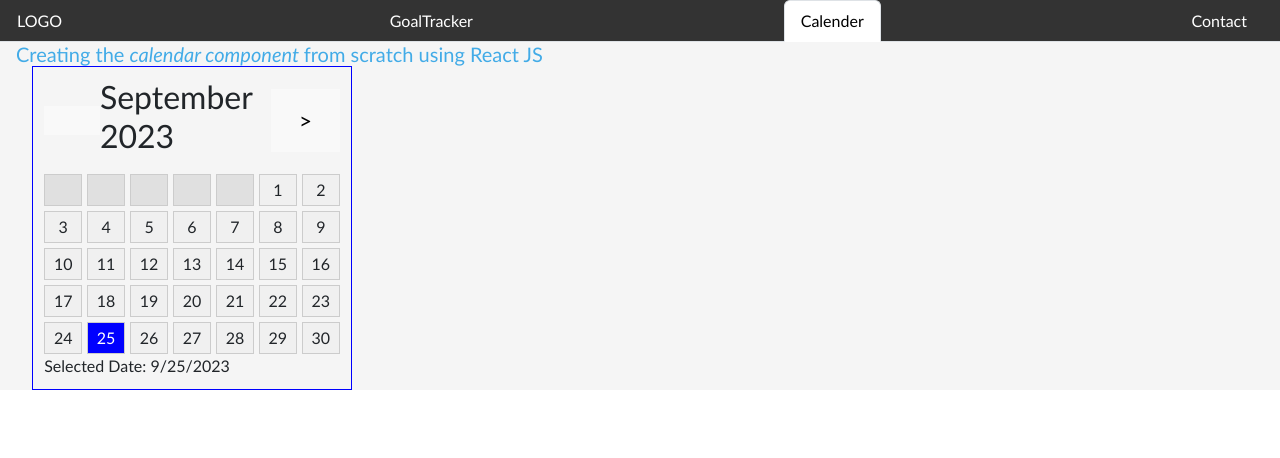
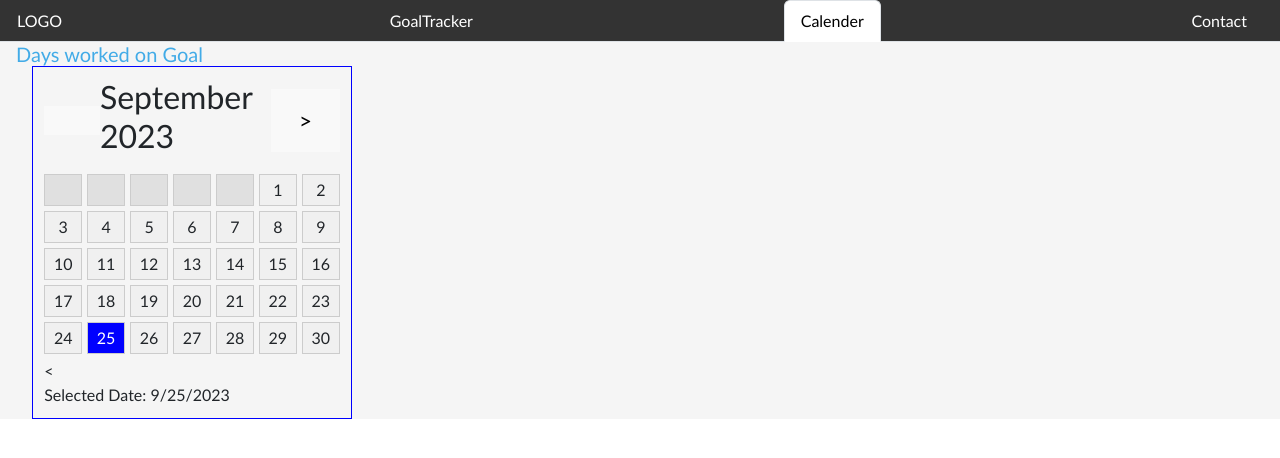
Before and after one commit to AlxMarz/goal-logger, a React (Vite) app in the folder Goal-Tracker/: page /Calender in a window 1280 px wide. Shown: the top 458 px of the page. Built offline with nearby package versions, Linux system fonts and the light colour scheme.

Commit message:
fixed caldenrer

```diff
--- a/Goal-Tracker/src/pages/Calender.jsx
+++ b/Goal-Tracker/src/pages/Calender.jsx
@@ -68,7 +68,7 @@ function App() {
    return (
       <div>
       <h3>
-         Creating the <i> calendar component </i> from scratch using React JS
+         Days worked on Goal
       </h3>
       <div className = "main">
          <div className = "header">
@@ -79,9 +79,9 @@ function App() {
                   year: "numeric",
                })}
             </h2>
-            <button onClick = {changeToNextMonth}> > </button>
+            <button onClick = {changeToNextMonth}> {'>'} </button>
          </div>
-         <div className = "body">{showCalendar()} </div>
+         <div className = "body">{showCalendar()} {'<'} </div>
             {sDate && (
                <div className = "selected-date">
                   Selected Date: {sDate.toLocaleDateString()}
```
